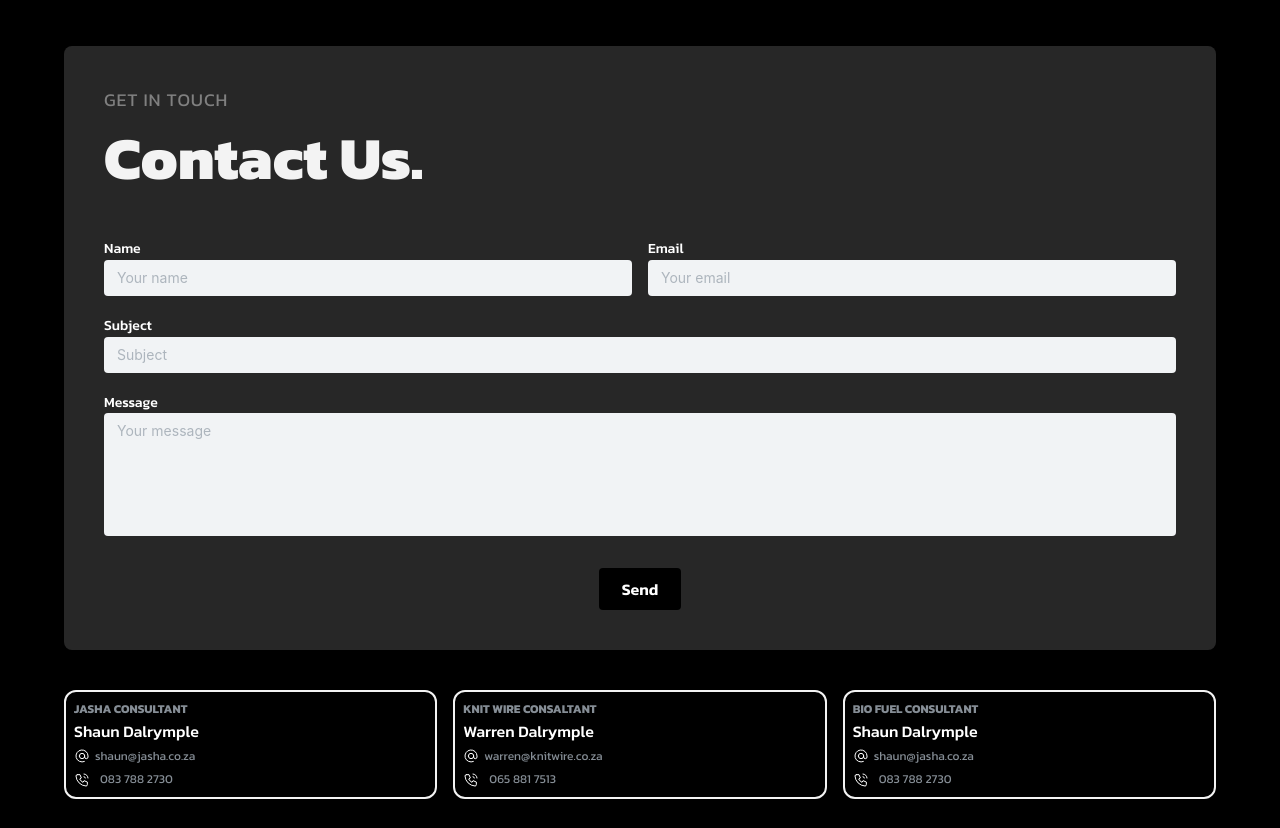
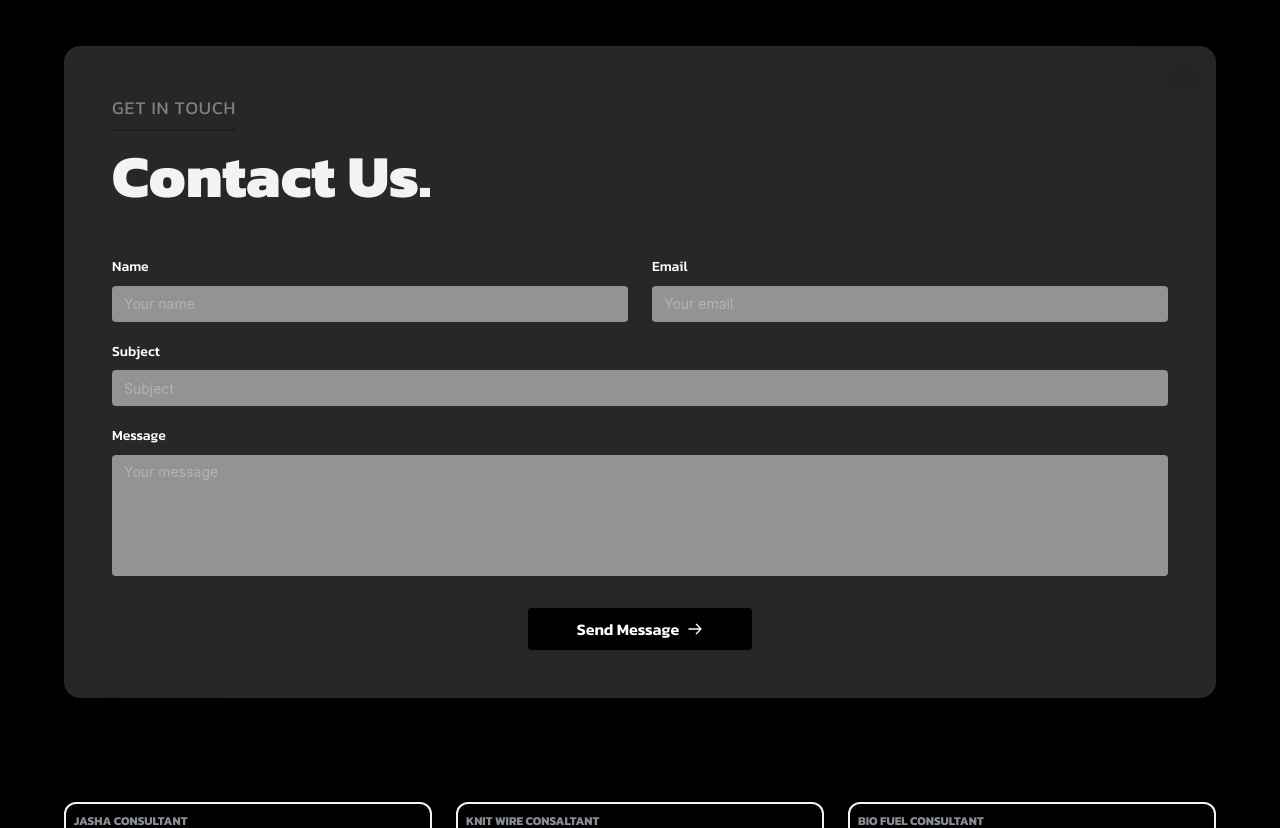
Before and after one commit to CodingDyl/JashaWeb, a React (Vite) app: page / in a window 1280 px wide. Shown: the part 1020-1848 px from the top of the page. Built offline with nearby package versions, Linux system fonts and the light colour scheme; no server answers.

Commit message:
Updated contact form

```diff
--- a/src/components/Contact.jsx
+++ b/src/components/Contact.jsx
@@ -101,17 +101,18 @@ export function Contact() {
         viewport={{once: true, amount: 0.25}}
         className={`${styles.padding} max-w-7xl mx-auto relative z-0`}
     >
+        <div className='relative bg-tertiary/20 rounded-2xl p-12 backdrop-blur-sm shadow-xl'>
+            {/* Decorative elements */}
+            <div className="absolute -top-4 -right-4 w-24 h-24 bg-black/10 rounded-full blur-2xl" />
+            <div className="absolute -bottom-4 -left-4 w-32 h-32 bg-black/5 rounded-full blur-2xl" />
 
+            <motion.div variants={textVariant} className="relative">
+                <p className={`${styles.sectionSubText} inline-block pb-2 border-b-2 border-black/20`}>Get In Touch</p>
+                <h2 className={`${styles.sectionHeadTextContact} mb-8`}>Contact Us.</h2>
+            </motion.div>
 
-
-        <div className='bg-tertiary/20 rounded-lg p-10'>
-
-        <motion.div variants={textVariant}>
-                <p className={styles.sectionSubText}>Get In Touch</p>
-                <h2 className={styles.sectionHeadTextContact}>Contact Us.</h2>
-            </motion.div>
-    <form ref={formRef} onSubmit={handleSubmit}>
-      <SimpleGrid cols={{ base: 1, sm: 2 }} mt="xl">
+            <form ref={formRef} onSubmit={handleSubmit} className="relative z-10">
+                <SimpleGrid cols={{ base: 1, sm: 2 }} mt="xl" className="gap-6">
                     <TextInput
                         label="Name"
                         placeholder="Your name"
@@ -119,6 +120,10 @@ export function Contact() {
                         value={form.name}
                         onChange={handleChange}
                         variant="filled"
+                        classNames={{
+                            input: 'bg-white/50 border-0 transition-all duration-300 hover:bg-white/70 focus:bg-white/90',
+                            label: 'font-medium mb-2'
+                        }}
                     />
                     <TextInput
                         label="Email"
@@ -127,6 +132,10 @@ export function Contact() {
                         onChange={handleChange}
                         value={form.email}
                         variant="filled"
+                        classNames={{
+                            input: 'bg-white/50 border-0 transition-all duration-300 hover:bg-white/70 focus:bg-white/90',
+                            label: 'font-medium mb-2'
+                        }}
                     />
                 </SimpleGrid>
 
@@ -138,6 +147,10 @@ export function Contact() {
                     mt="md"
                     name="subject"
                     variant="filled"
+                    classNames={{
+                        input: 'bg-white/50 border-0 transition-all duration-300 hover:bg-white/70 focus:bg-white/90',
+                        label: 'font-medium mb-2'
+                    }}
                 />
                 <Textarea
                     mt="md"
@@ -150,17 +163,52 @@ export function Contact() {
                     autosize
                     name="message"
                     variant="filled"
+                    classNames={{
+                        input: 'bg-white/50 border-0 transition-all duration-300 hover:bg-white/70 focus:bg-white/90',
+                        label: 'font-medium mb-2'
+                    }}
                 />
 
                 <Group justify="center" mt="xl">
-        <Button type="submit" size="md" className='bg-black !important'>
-          { loading ? "Sending..." : "Send" }
+                    <Button
+                        type="submit"
+                        size="md"
+                        className='relative overflow-hidden bg-black hover:bg-black/90 transition-all duration-300 px-12 py-2 group
+                        before:content-[""] before:absolute before:top-1/2 before:left-1/2 before:-translate-x-1/2 before:-translate-y-1/2
+                        before:w-0 before:h-0 before:bg-white/10 before:rounded-full before:transition-all before:duration-500
+                        hover:before:w-[300px] hover:before:h-[300px] active:scale-95'
+                    >
+                        <span className="relative inline-flex items-center gap-2">
+                            {loading ? (
+                                <>
+                                    <div className="w-4 h-4 border-2 border-white/30 border-t-white rounded-full animate-spin" />
+                                    Sending...
+                                </>
+                            ) : (
+                                <>
+                                    Send Message
+                                    <svg
+                                        className="w-4 h-4 transform transition-transform duration-300 group-hover:translate-x-1"
+                                        fill="none"
+                                        stroke="currentColor"
+                                        viewBox="0 0 24 24"
+                                    >
+                                        <path
+                                            strokeLinecap="round"
+                                            strokeLinejoin="round"
+                                            strokeWidth={2}
+                                            d="M14 5l7 7m0 0l-7 7m7-7H3"
+                                        />
+                                    </svg>
+                                </>
+                            )}
+                        </span>
                     </Button>
                 </Group>
             </form>
         </div>
 
-    <div className='flex flex-col gap-4 md:flex-row w-[100%] mb-10 justify-center md:justify-between items-center'>
+        <div className='flex flex-col gap-6 md:flex-row w-[100%] mt-16 mb-10 justify-center md:justify-between items-center'>
             {contactPeople.map((contact) => (
                 <EmployeeCard key={contact.name} {...contact}/>
             ))}
```
Lines whose indentation alone changed are shown as unchanged.
